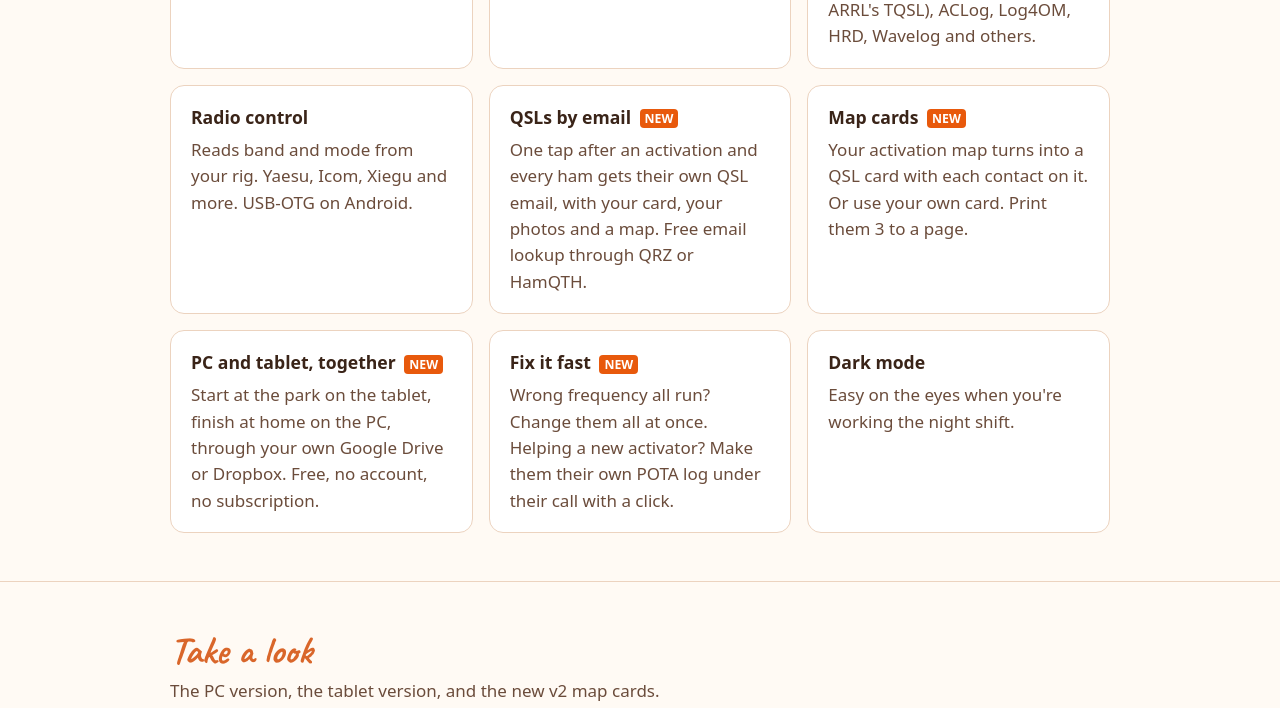
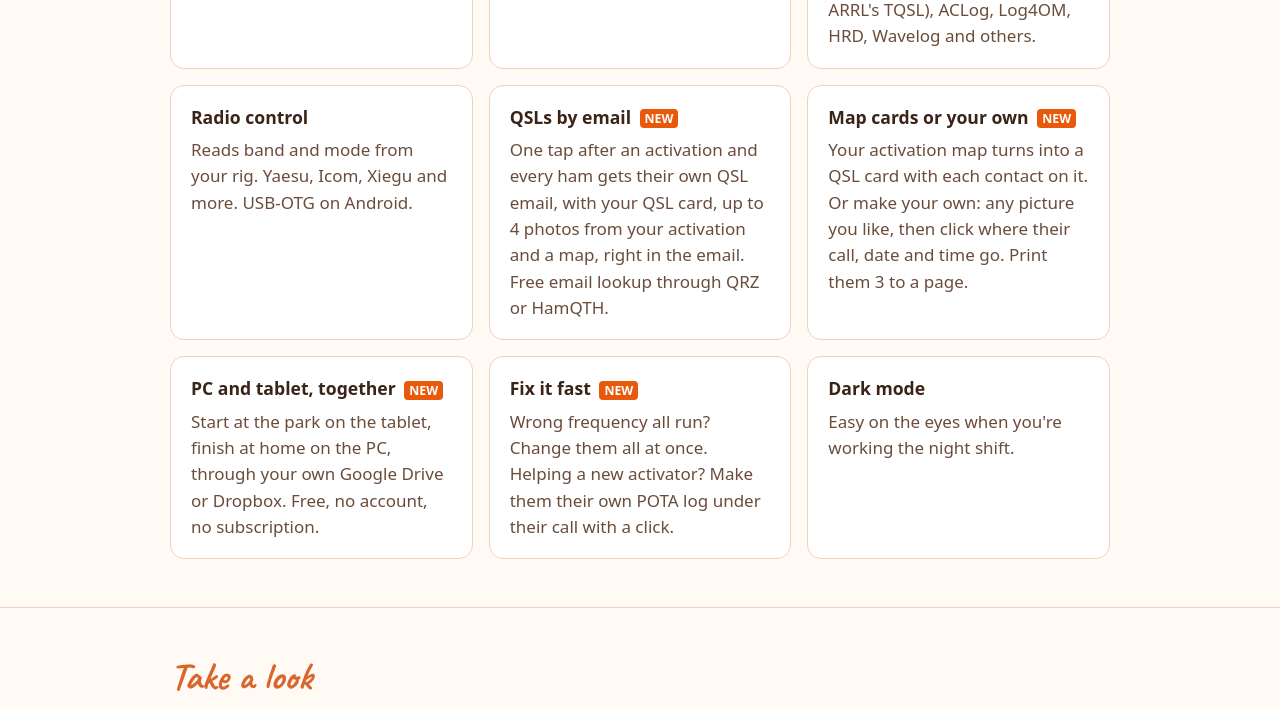
Before and after one commit to RawHamRadio/rawham-lite-logger, a plain HTML site: page index.html in a window 1280 px wide. Shown: the part 1571-2279 px from the top of the page. Drawn offline with Linux system fonts and the light colour scheme.

Commit message:
DRAFT: photos in the email, make your own card

```diff
--- a/index.html
+++ b/index.html
@@ -230,11 +230,11 @@
       </div>
       <div class="card">
         <h3>QSLs by email <span class="new">NEW</span></h3>
-        <p>One tap after an activation and every ham gets their own QSL email, with your card, your photos and a map. Free email lookup through QRZ or HamQTH.</p>
+        <p>One tap after an activation and every ham gets their own QSL email, with your QSL card, up to 4 photos from your activation and a map, right in the email. Free email lookup through QRZ or HamQTH.</p>
       </div>
       <div class="card">
-        <h3>Map cards <span class="new">NEW</span></h3>
-        <p>Your activation map turns into a QSL card with each contact on it. Or use your own card. Print them 3 to a page.</p>
+        <h3>Map cards or your own <span class="new">NEW</span></h3>
+        <p>Your activation map turns into a QSL card with each contact on it. Or make your own: any picture you like, then click where their call, date and time go. Print them 3 to a page.</p>
       </div>
       <div class="card">
         <h3>PC and tablet, together <span class="new">NEW</span></h3>
```
